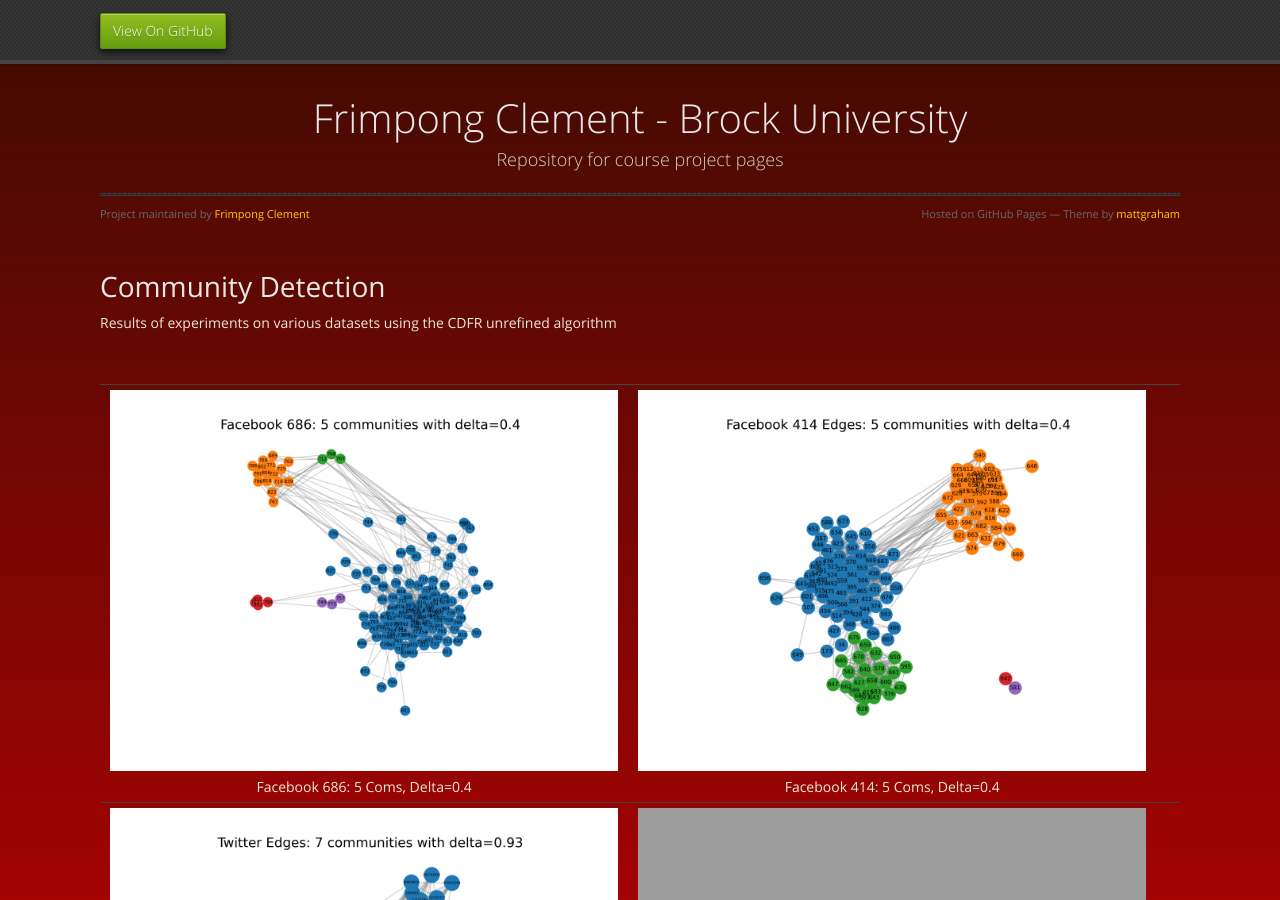
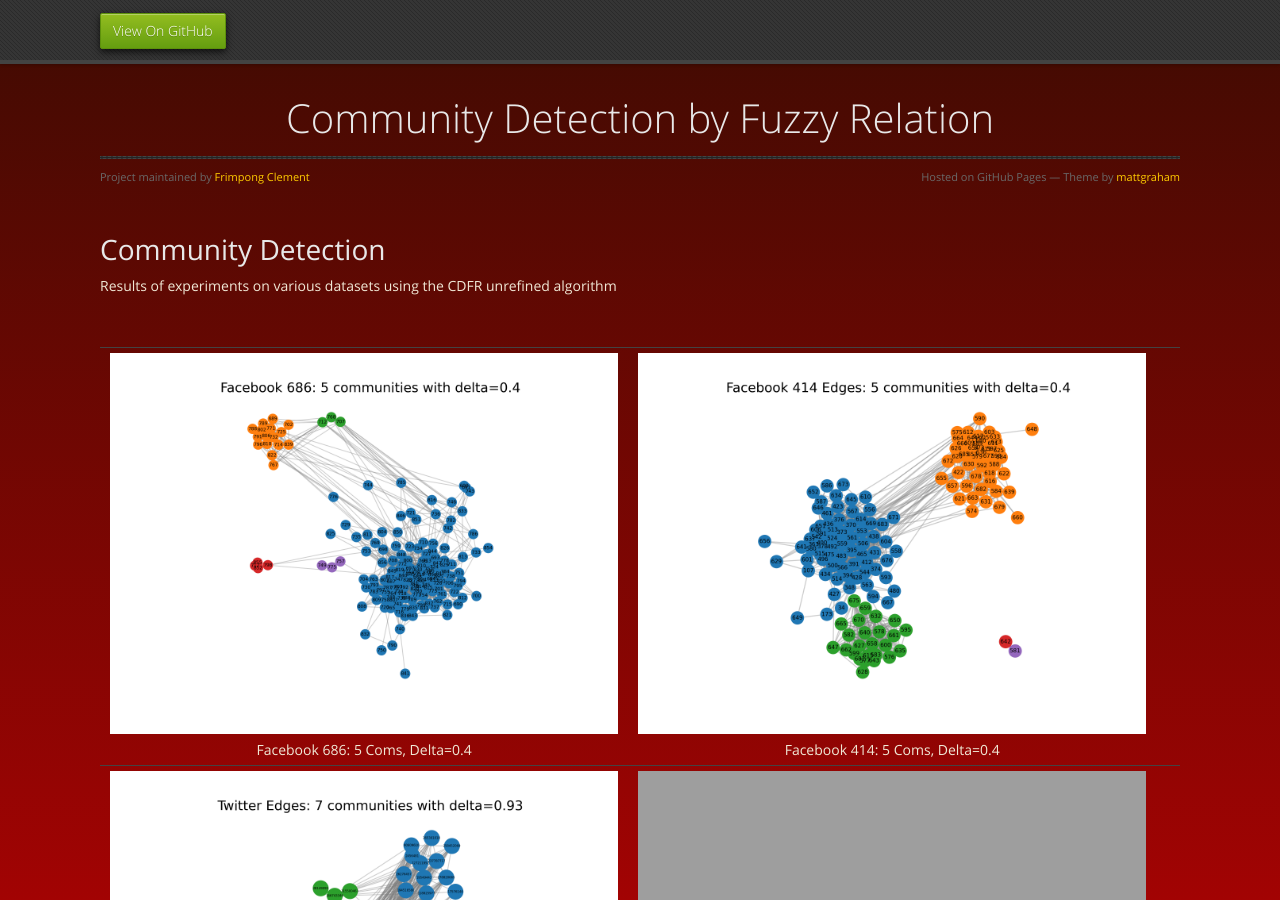
Before and after one commit to frimps-astro/frimps-astro.github.io, a Jekyll site: the page built from community-detection.md, in a window 1280 px wide and 900 px high. Built offline with Jekyll 4.4.1, drawn with Linux system fonts in a browser that asks for light colours.

Commit message:
setup for header

```diff
--- a/_layouts/community_detection.html
+++ b/_layouts/community_detection.html
@@ -35,8 +35,8 @@
 
       <section>
         <div id="title">
-          <h1>{{ site.title | default: site.github.repository_name }}</h1>
-          <p>{{ site.description | default: site.github.project_tagline }}</p>
+          <h1>{{ page.title | default: site.github.repository_name }}</h1>
+          <p>{{ page.description | default: site.github.project_tagline }}</p>
           <hr>
           <span class="credits left">Project maintained by <a href="{{ site.github.owner_url }}">Frimpong Clement</a></span>
           <span class="credits right">Hosted on GitHub Pages &mdash; Theme by <a href="https://twitter.com/mattgraham">mattgraham</a></span>
```
